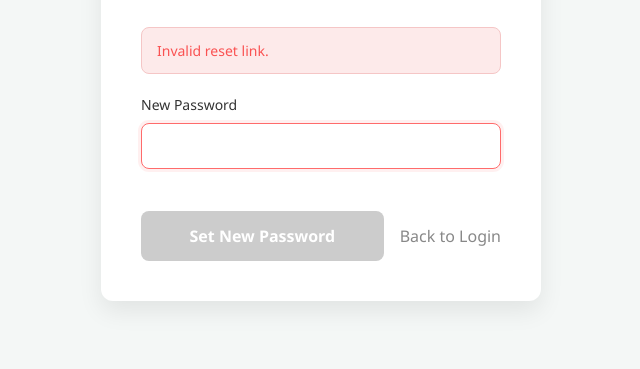
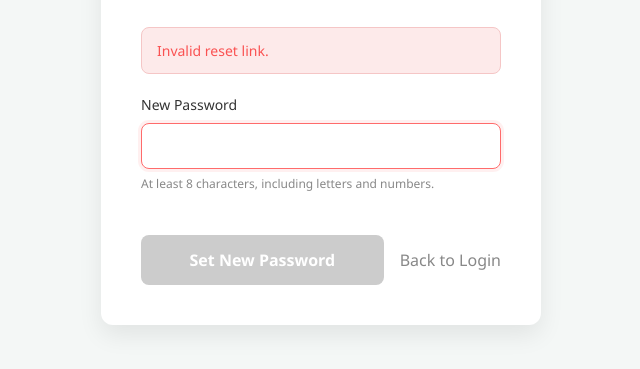
Before and after one commit to Eniloan4002/ITISDEV-Grp4, a website: page public/pages/reset-password.html in a window 1280 px wide. Shown: the part 145-514 px from the top of the page, without its empty margins (319-959 px from the left). Drawn offline with Linux system fonts and the light colour scheme.

Commit message:
field hint password

```diff
--- a/public/pages/reset-password.html
+++ b/public/pages/reset-password.html
@@ -22,6 +22,7 @@
       <div class="field">
         <label for="newPassword">New Password</label>
         <input type="password" id="newPassword" name="newPassword" autocomplete="off" required autofocus>
+        <span class="field-hint">At least 8 characters, including letters and numbers.</span>
         <span class="field-error" id="error-newPassword"></span>
       </div>
 
```
